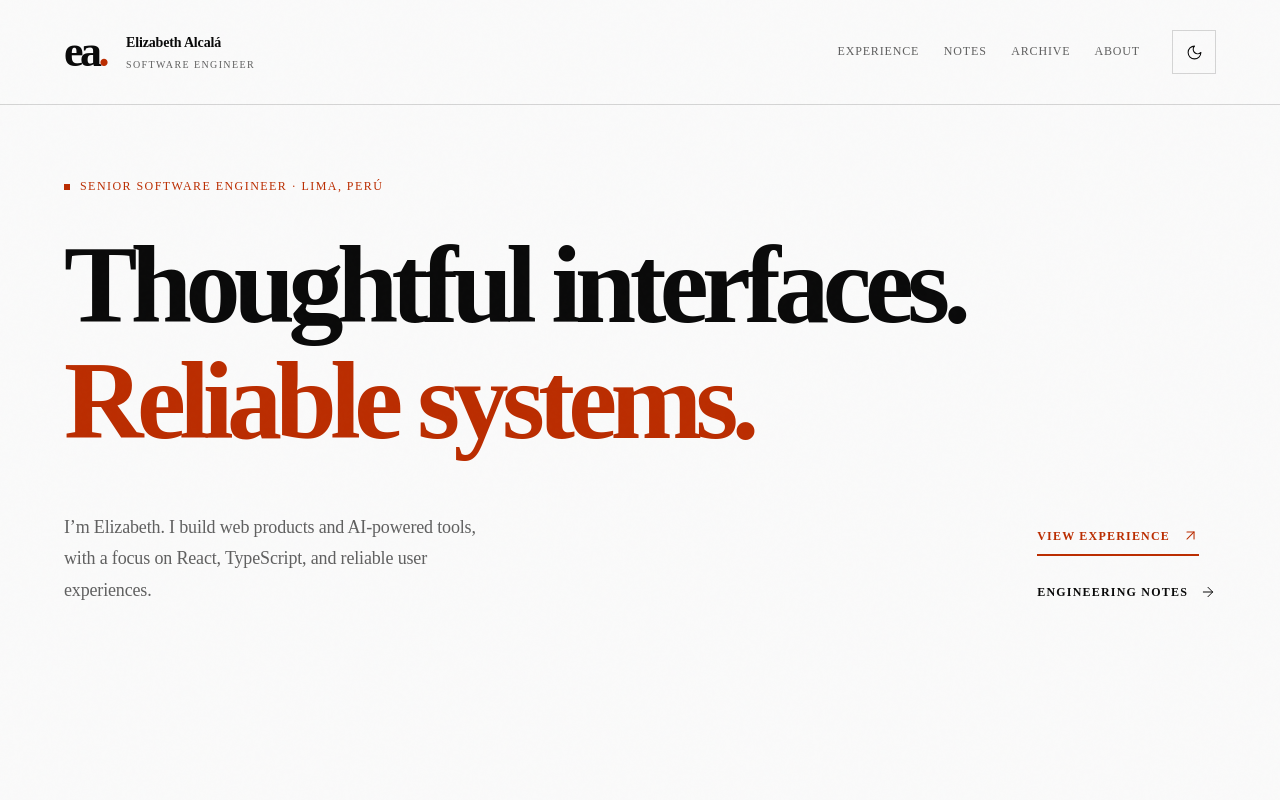
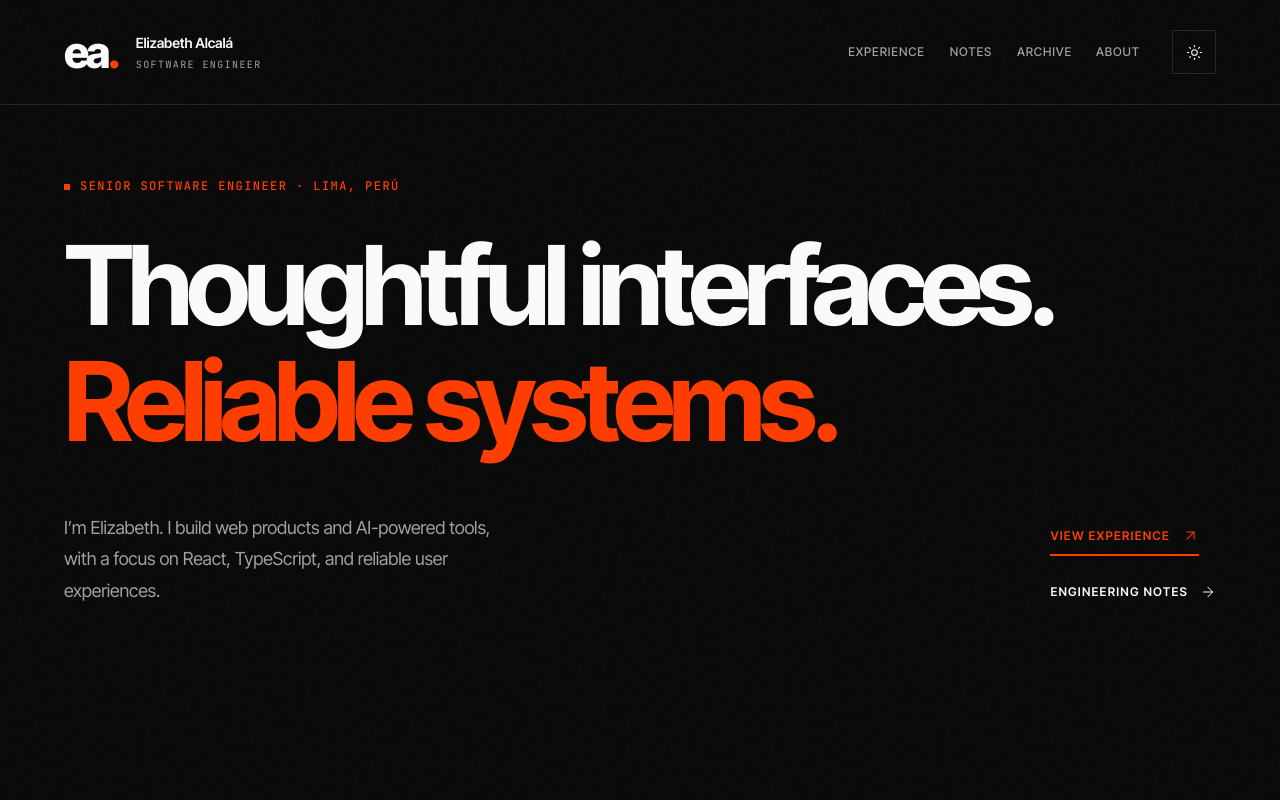
Before and after one commit to elisealcala/portfolio-nextjs, a Next.js app: page / in a window 1280 px wide. Shown: the top 800 px of the page. Built offline with nearby package versions, Linux system fonts and the light colour scheme; no server answers.

Commit message:
feat: add site metadata, 404 page, robots and sitemap
Load local fonts through next/font, set canonical and social metadata from
NEXT_PUBLIC_SITE_URL, and add an icon and social card.

```diff
--- a/src/app/layout.tsx
+++ b/src/app/layout.tsx
@@ -1,25 +1,52 @@
-import React from "react";
 import type { Metadata } from "next";
+import localFont from "next/font/local";
 import "./globals.css";
 import { ThemeProvider } from "@/components/theme-provider";
+import { siteUrl, siteName } from "@/lib/site";
+
+const sans = localFont({
+  src: "../../public/fonts/inter-tight.woff2",
+  variable: "--font-sans",
+  weight: "100 900",
+  display: "swap",
+});
+const mono = localFont({
+  src: "../../public/fonts/jetbrains-mono.woff2",
+  variable: "--font-mono",
+  weight: "100 800",
+  display: "swap",
+  preload: false,
+});
+const display = localFont({
+  src: "../../public/fonts/playfair-display-italic.woff2",
+  variable: "--font-display",
+  weight: "400 900",
+  style: "italic",
+  display: "swap",
+  preload: false,
+});
 
 export const metadata: Metadata = {
-  title: "Elizabeth Alcalá: Frontend Developer & Tech Blogger",
+  metadataBase: new URL(siteUrl),
+  title: { default: siteName, template: "%s — Elizabeth Alcalá" },
   description:
-    "Join Elizabeth Alcalá on her journey through frontend development. Discover insights, tutorials, and thoughtful discussions on technologies such as React, TypeScript, and GraphQL.",
-  icons: {
-    icon: "/favicon-dark.png",
+    "Senior software engineer building web products and AI-powered tools. Explore my experience, engineering ideas, and writing.",
+  openGraph: {
+    type: "website",
+    siteName,
+    images: [{ url: "/social-card.svg", width: 1200, height: 630 }],
   },
+  twitter: { card: "summary_large_image" },
+  icons: { icon: "/icon.svg" },
 };
-
 export default function RootLayout({ children }: { children: React.ReactNode }) {
   return (
-    <html lang="en">
-      <body>
+    <html lang="en" suppressHydrationWarning>
+      <body className={`${sans.variable} ${mono.variable} ${display.variable}`}>
         <ThemeProvider
           attribute="class"
-          defaultTheme="system"
-          enableSystem
+          defaultTheme="dark"
+          enableSystem={false}
           disableTransitionOnChange
         >
           {children}
--- /dev/null
+++ b/src/app/not-found.tsx
@@ -0,0 +1,19 @@
+import Link from "next/link";
+export default function NotFound() {
+  return (
+    <main className="container not-found">
+      <span className="eyebrow">404 / Not found</span>
+      <h1>
+        This path
+        <br />
+        <span className="accent-text">ends here.</span>
+      </h1>
+      <p>
+        The page may have moved. The engineering notes and archive are still available.
+      </p>
+      <Link className="button" href="/">
+        Back home
+      </Link>
+    </main>
+  );
+}
--- /dev/null
+++ b/src/app/robots.ts
@@ -0,0 +1,9 @@
+import type { MetadataRoute } from "next";
+import { siteUrl } from "@/lib/site";
+export const dynamic = "force-static";
+export default function robots(): MetadataRoute.Robots {
+  return {
+    rules: { userAgent: "*", allow: "/", disallow: "/api/" },
+    sitemap: `${siteUrl}/sitemap.xml`,
+  };
+}
--- /dev/null
+++ b/src/app/sitemap.ts
@@ -0,0 +1,19 @@
+import type { MetadataRoute } from "next";
+import { getArticles } from "@/lib/content";
+import { siteUrl } from "@/lib/site";
+export const dynamic = "force-static";
+export default function sitemap(): MetadataRoute.Sitemap {
+  return [
+    ...["", "/experience", "/notes", "/blog", "/about"].map((url) => ({
+      url: `${siteUrl}${url}`,
+    })),
+    ...getArticles("posts").map((a) => ({
+      url: `${siteUrl}/blog/${a.slug}`,
+      lastModified: a.publishedAt,
+    })),
+    ...getArticles("notes").map((a) => ({
+      url: `${siteUrl}/notes/${a.slug}`,
+      lastModified: a.updatedAt ?? a.publishedAt,
+    })),
+  ];
+}
```
Also changed, not shown: public/icon.svg (added), public/social-card.svg (added).
